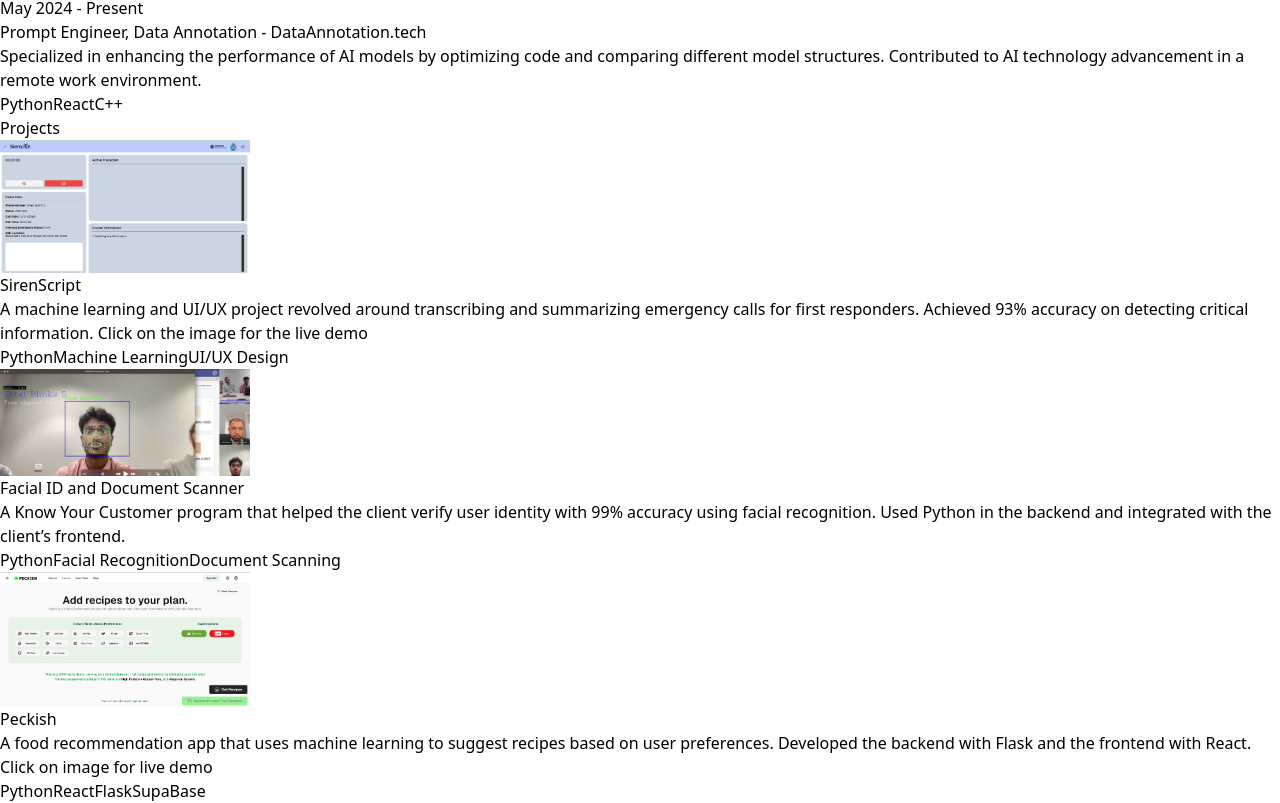
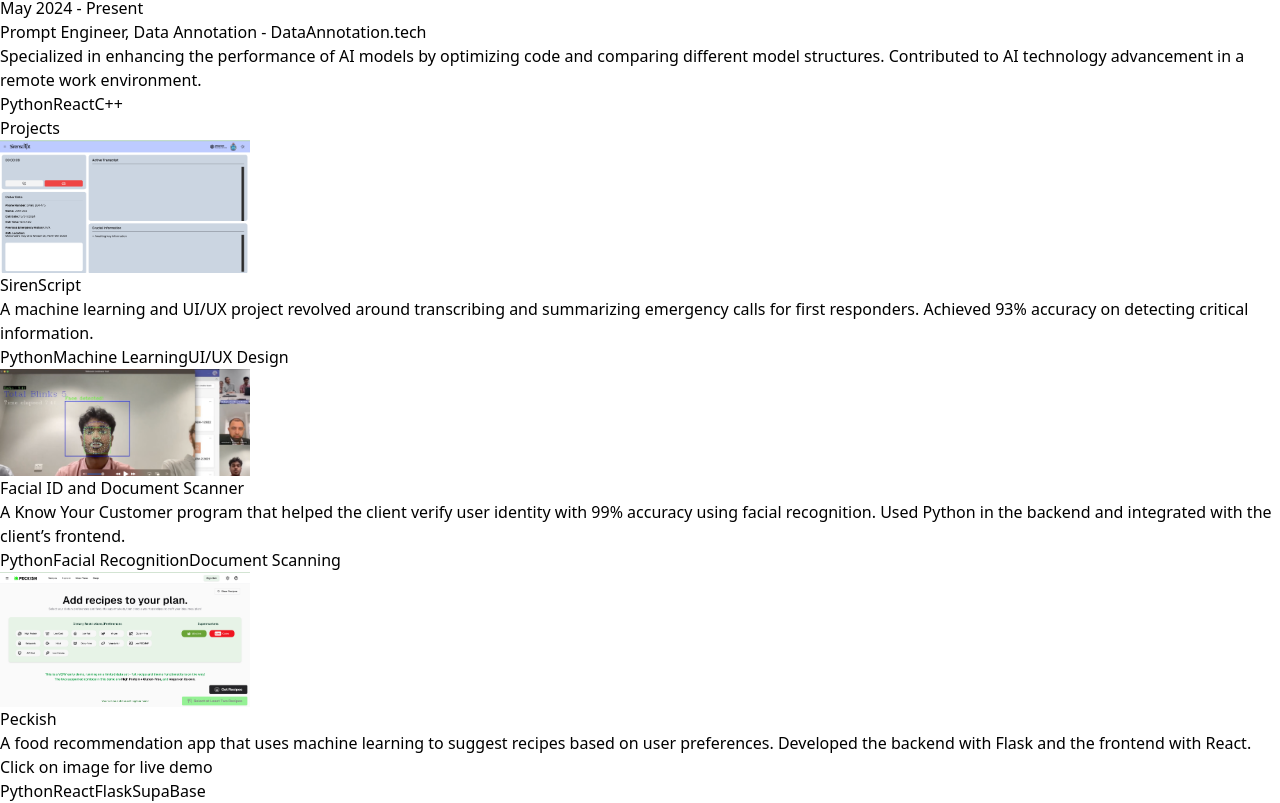
Before and after one commit to AbhinavDevelops/portfolio, a React (Vite) app: page / in a window 1280 px wide. Shown: the part 4495-5298 px from the top of the page. Built offline with nearby package versions, Linux system fonts and the light colour scheme.

Commit message:
update project section

```diff
--- a/src/constants/index.js
+++ b/src/constants/index.js
@@ -19,7 +19,7 @@ export const PROJECTS = [
         title: "SirenScript",
         image: siren_script,
         description: `A machine learning and UI/UX project revolved around transcribing and summarizing
-        emergency calls for first responders. Achieved 93% accuracy on detecting critical information. Click on the image for the live demo`,
+        emergency calls for first responders. Achieved 93% accuracy on detecting critical information.`,
         technologies: ["Python", "Machine Learning", "UI/UX Design"],
 
     },
```
Also changed, not shown: 1 other file (tests, documents, lock files or other folders).
